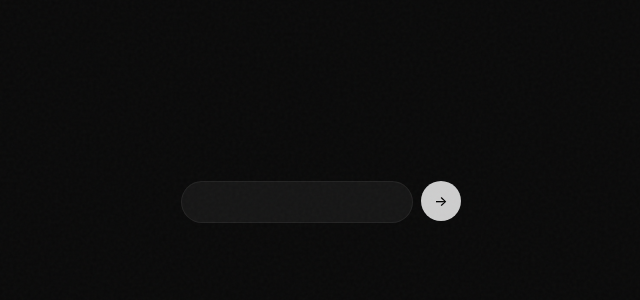
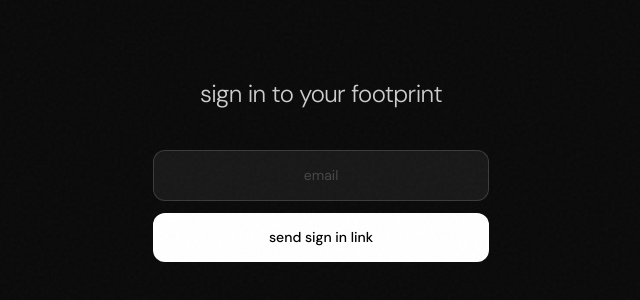
Before and after one commit to avery-fp/footprint, a Next.js app: page /welcome in a window 1280 px wide. Shown: the part 230-530 px from the top of the page, without its empty margins (319-959 px from the left). Built offline with nearby package versions, Linux system fonts and the light colour scheme; no server answers; the database is empty.

Commit message:
welcome: simple. sign in to your footprint. email. link. done.

```diff
--- a/app/welcome/page.tsx
+++ b/app/welcome/page.tsx
@@ -4,35 +4,15 @@ import { useState, useEffect } from 'react'
 import { createBrowserSupabaseClient } from '@/lib/supabase'
 
 export default function WelcomePage() {
-  const [wallpaper, setWallpaper] = useState<string | null>(null)
-  const [serial, setSerial] = useState<string | null>(null)
   const [email, setEmail] = useState('')
   const [phase, setPhase] = useState(0)
   const [linkSent, setLinkSent] = useState(false)
   const [sending, setSending] = useState(false)
+  const [error, setError] = useState('')
 
   useEffect(() => {
-    const supabase = createBrowserSupabaseClient()
-    async function load() {
-      const { data } = await supabase
-        .from('footprints')
-        .select('background_url')
-        .eq('serial_number', 1001)
-        .single()
-      if (data?.background_url) setWallpaper(data.background_url)
-
-      const { data: latest } = await supabase
-        .from('users')
-        .select('serial_number')
-        .order('serial_number', { ascending: false })
-        .limit(1)
-        .single()
-      if (latest) setSerial(String(latest.serial_number).padStart(4, '0'))
-    }
-    load()
-
-    const t1 = setTimeout(() => setPhase(1), 500)
-    const t2 = setTimeout(() => setPhase(2), 2800)
+    const t1 = setTimeout(() => setPhase(1), 300)
+    const t2 = setTimeout(() => setPhase(2), 1200)
     return () => { clearTimeout(t1); clearTimeout(t2) }
   }, [])
 
@@ -40,92 +20,96 @@ export default function WelcomePage() {
     e.preventDefault()
     if (!email || sending) return
     setSending(true)
+    setError('')
 
     try {
+      // Create user + footprint
       const res = await fetch('/api/create-user', {
         method: 'POST',
         headers: { 'Content-Type': 'application/json' },
         body: JSON.stringify({ email }),
       })
       const data = await res.json()
-      if (data.serial) setSerial(String(data.serial).padStart(4, '0'))
 
+      if (!res.ok && !data.serial) {
+        // User might already exist, that's fine — still send magic link
+      }
+
+      // Send magic link via Supabase OTP
       const supabase = createBrowserSupabaseClient()
-      await supabase.auth.signInWithOtp({
+      const { error: otpError } = await supabase.auth.signInWithOtp({
         email,
         options: {
           emailRedirectTo: `${window.location.origin}/auth/callback?redirect=/dashboard`,
         },
       })
 
+      if (otpError) {
+        setError('failed to send link. try again.')
+        setSending(false)
+        return
+      }
+
       setLinkSent(true)
     } catch (err) {
-      console.error(err)
+      setError('something went wrong. try again.')
       setSending(false)
     }
   }
 
   return (
-    <div className="min-h-screen relative overflow-hidden flex items-center justify-center"
+    <div className="min-h-screen relative overflow-hidden flex items-center justify-center bg-[#0a0a0a]"
       style={{ fontFamily: "'DM Sans', -apple-system, sans-serif" }}>
       <style>{`@import url('https://fonts.googleapis.com/css2?family=DM+Sans:ital,opsz,wght@0,9..40,100..1000;1,9..40,100..1000&display=swap');`}</style>
 
-      {wallpaper ? (
+      <div className="relative z-10 w-full max-w-sm px-6 flex flex-col items-center">
+
+        {!linkSent ? (
           <>
-          <img src={wallpaper} alt="" className="fixed inset-0 w-full h-full object-cover" />
-          <div className="fixed inset-0" style={{
-            background: 'linear-gradient(180deg, rgba(0,0,0,0.35) 0%, rgba(0,0,0,0.7) 50%, rgba(0,0,0,0.93) 100%)'
-          }} />
-        </>
-      ) : (
-        <div className="fixed inset-0 bg-[#0a0a0a]" />
-      )}
-
-      <div className="relative z-10 w-full px-7 flex flex-col items-center">
-
-        {/* THE NUMBER. NOTHING ELSE. */}
-        <div className="transition-all duration-[1600ms] ease-out"
+            {/* sign in */}
+            <div className="transition-all duration-[800ms] ease-out mb-10"
               style={{
                 opacity: phase >= 1 ? 1 : 0,
-            transform: phase >= 1 ? 'translateY(0) scale(1)' : 'translateY(24px) scale(0.97)',
+                transform: phase >= 1 ? 'translateY(0)' : 'translateY(12px)',
               }}>
-          <p className="text-white/90 leading-none text-center" style={{
-            fontSize: 'clamp(90px, 22vw, 180px)',
-            fontWeight: 300,
-            letterSpacing: '-0.05em',
-          }}>
-            {serial ? `#${serial}` : ''}
+              <p className="text-white/80 text-center text-2xl font-light tracking-tight">
+                sign in to your footprint
               </p>
             </div>
 
-        {/* EMAIL — no words. just the field. */}
-        {!linkSent ? (
-          <div className="mt-16 w-full max-w-[280px] transition-all duration-[1200ms] ease-out"
+            {/* email + submit */}
+            <div className="w-full transition-all duration-[800ms] ease-out"
               style={{
                 opacity: phase >= 2 ? 1 : 0,
-              transform: phase >= 2 ? 'translateY(0)' : 'translateY(6px)',
+                transform: phase >= 2 ? 'translateY(0)' : 'translateY(8px)',
               }}>
-            <form onSubmit={handleEnter} className="flex gap-2">
+              <form onSubmit={handleEnter} className="space-y-3">
                 <input
                   type="email"
                   value={email}
                   onChange={(e) => setEmail(e.target.value)}
+                  placeholder="email"
                   required
                   autoFocus
-                className="flex-1 bg-white/[0.05] border border-white/[0.06] rounded-full px-4 py-2.5 text-white/80 placeholder:text-white/10 focus:outline-none focus:border-white/12 transition-all duration-300 text-[13px] text-center"
+                  className="w-full bg-white/[0.06] border border-white/[0.08] rounded-xl px-4 py-3.5 text-white/90 placeholder:text-white/20 focus:outline-none focus:border-white/15 transition-all duration-300 text-[14px] text-center"
                 />
                 <button
                   type="submit"
                   disabled={sending}
-                className="w-10 h-10 rounded-full bg-white/80 text-black text-[14px] font-medium shrink-0 hover:bg-white transition-all duration-200 disabled:opacity-20 flex items-center justify-center"
+                  className="w-full py-3.5 rounded-xl bg-white text-black text-[14px] font-medium hover:bg-white/90 transition-all duration-200 disabled:opacity-30"
                 >
-                {sending ? '' : '\u2192'}
+                  {sending ? '...' : 'send sign in link'}
                 </button>
               </form>
+              {error && (
+                <p className="mt-3 text-red-400/80 text-xs text-center">{error}</p>
+              )}
             </div>
+          </>
         ) : (
-          <div className="mt-16 animate-[fadeIn_1s_ease-out_forwards]">
-            <p className="text-white/15 text-[13px]">check email</p>
+          <div className="text-center animate-[fadeIn_0.6s_ease-out_forwards]">
+            <p className="text-white/80 text-xl font-light mb-3">check your email</p>
+            <p className="text-white/25 text-sm">click the link to enter your room</p>
           </div>
         )}
 
@@ -133,8 +117,8 @@ export default function WelcomePage() {
 
       <style>{`
         @keyframes fadeIn {
-          from { opacity: 0; }
-          to { opacity: 1; }
+          from { opacity: 0; transform: translateY(8px); }
+          to { opacity: 1; transform: translateY(0); }
         }
       `}</style>
     </div>
```
Lines whose indentation alone changed are shown as unchanged.
